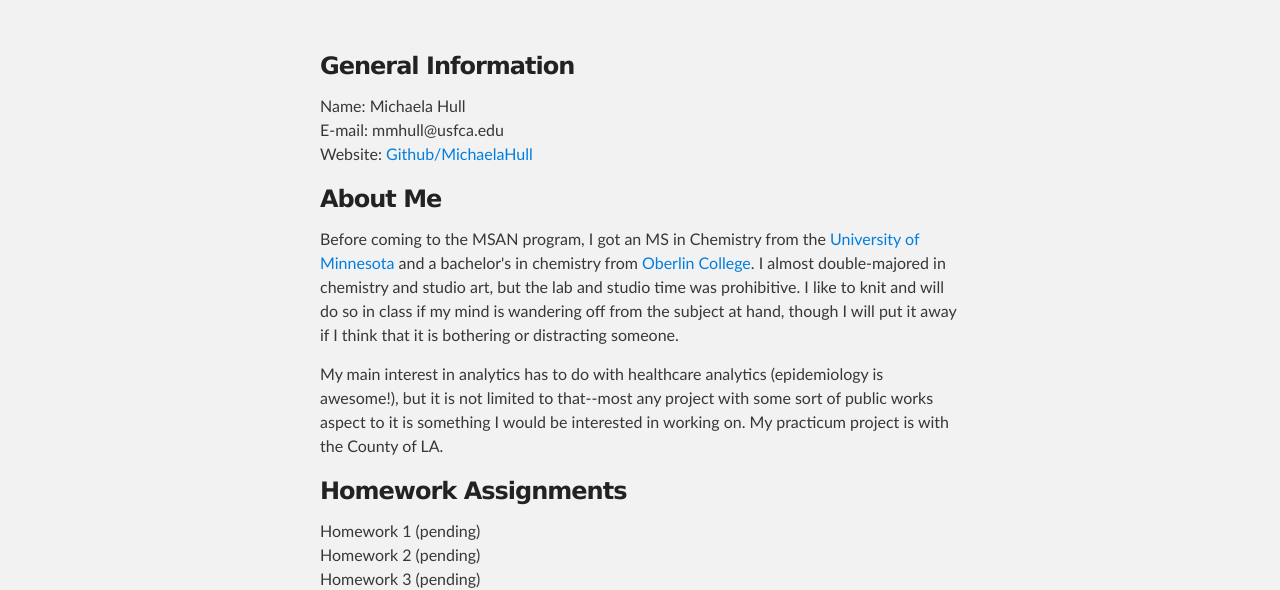
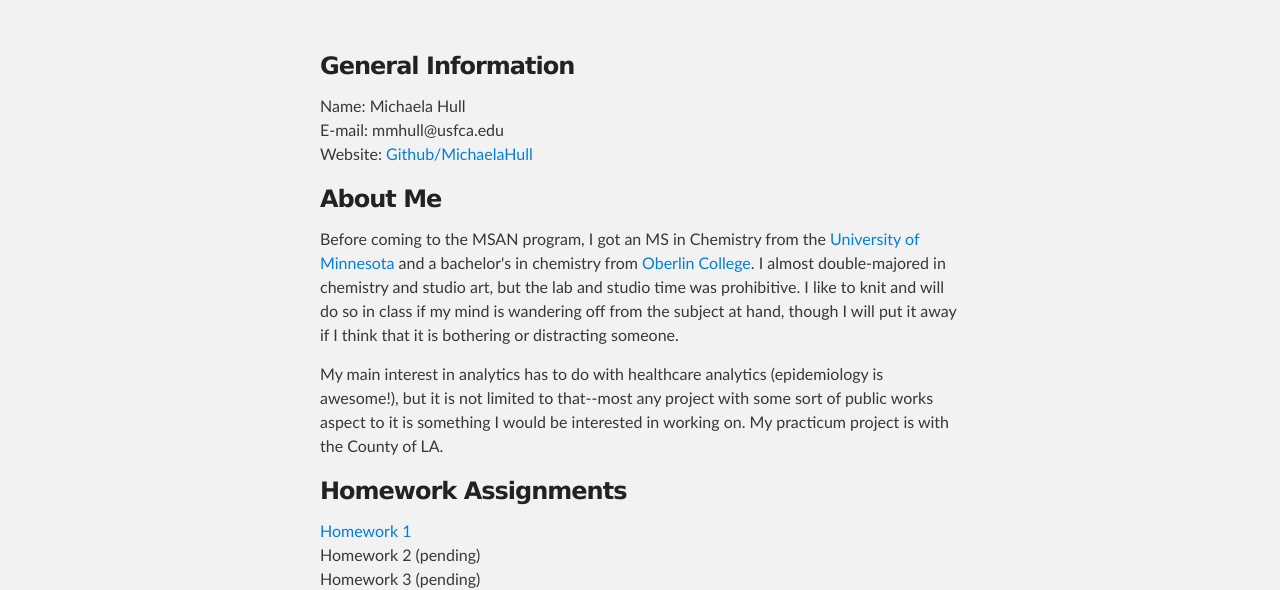
Before and after one commit to MichaelaHull/MichaelaHull.github.io, a plain HTML site: page index.html in a window 1280 px wide. Shown: the part 212-802 px from the top of the page. Drawn offline with Linux system fonts and the light colour scheme.

Commit message:
Updating hw 1 link
Homework 1 now links.

```diff
--- a/index.html
+++ b/index.html
@@ -46,7 +46,7 @@ My main interest in analytics has to do with healthcare analytics (epidemiology
 <a id="homework-assignments" class="anchor" href="#homework-assignments" aria-hidden="true"><span class="octicon octicon-link"></span></a>Homework Assignments</h3>
 
 <p>
-  Homework 1 (pending)<br>
+  <a href = 'http://MichaelaHull.github.io/homework1'>Homework 1</a><br>
   Homework 2 (pending)<br>
   Homework 3 (pending)<br>
   Homework 4 (pending)<br>
```
